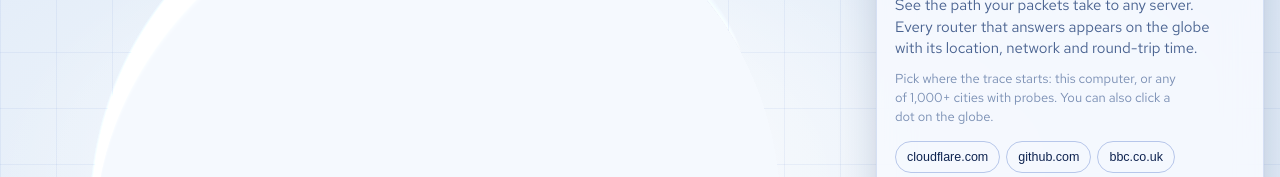
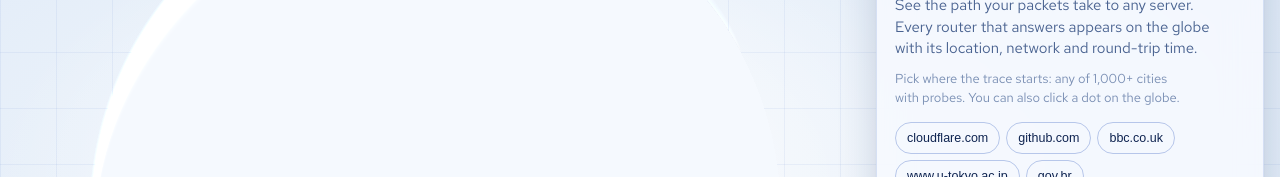
Before and after one commit to FacundoTenuta/visual-traceroute, a Next.js app: page / in a window 1280 px wide. Shown: the part 187-364 px from the top of the page. Built offline with nearby package versions, Linux system fonts and the light colour scheme; no server answers; a web font is replaced by a local one.

Commit message:
fix(ui): only mention this computer when local traces are available

```diff
--- a/src/components/trace-app.tsx
+++ b/src/components/trace-app.tsx
@@ -121,8 +121,9 @@ export function TraceApp() {
                 location, network and round-trip time.
               </p>
               <p className="intro__note">
-                Pick where the trace starts: this computer, or any of {probes.locations.length ? probes.locations.length.toLocaleString("en-US") : "1,000+"} cities with
-                probes. You can also click a dot on the globe.
+                {probes.local ? "Pick where the trace starts: this computer, or any of " : "Pick where the trace starts: any of "}
+                {probes.locations.length ? probes.locations.length.toLocaleString("en-US") : "1,000+"} cities with probes. You
+                can also click a dot on the globe.
               </p>
               <div className="intro__suggestions" aria-label="Try a host">
                 {SUGGESTIONS.map((host) => (
```
